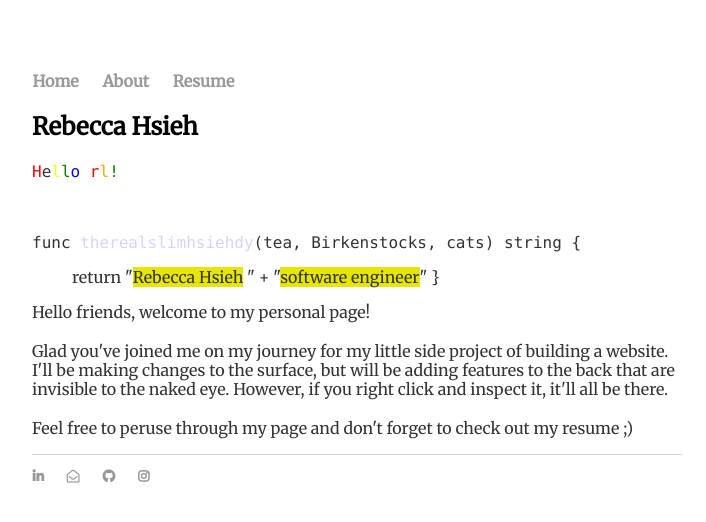
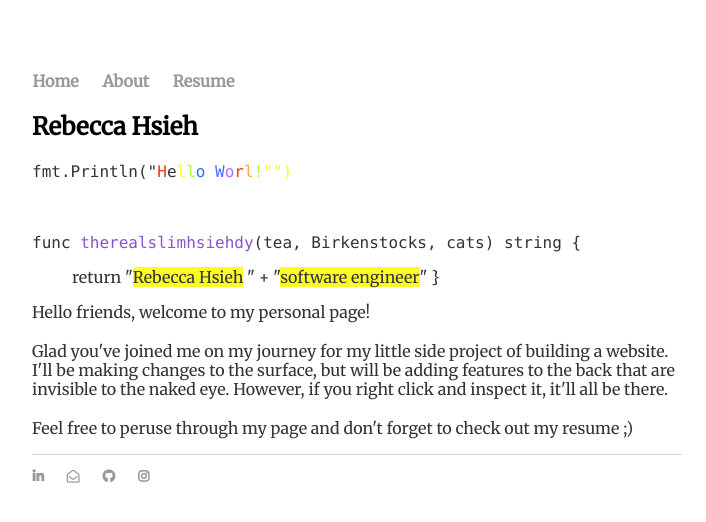
Before and after one commit to therealslimhsiehdy/therealslimhsiehdy.github.io, a Jekyll site: the page built from index.html, in a window 1280 px wide. Shown: the top 522 px of the page, without its empty margins (283-989 px from the left). Built offline with Jekyll 4.4.1, drawn with Linux system fonts in a browser that asks for light colours; nearby versions of some CDN libraries.

Commit message:
Fix coloring and text

```diff
--- a/_layouts/default.html
+++ b/_layouts/default.html
@@ -19,10 +19,11 @@
 		<div class="container">
     		<div class="blurb">
         		<h2>Rebecca Hsieh</h2>
-       			<p class="cb"><font color="red">H</font><font colour="orange">e</font><font color="yellow">l</font><font color="green">l</font><font color="blue">o</font> <font color="indigo"W</font><font color="violet"o</font><font color="red">r</font><font color="orange">l</font><font color="yellow"d</font><font color="green">!</font></p>
+       			<p class="cb">fmt.Println("<font color="#EF3710">H</font><font colour="#FAA838">e</font><font color="#FDFD26">l</font><font color="#A4FF37">l</font><font color="#3768FF">o</font> <font color="#4869FE">W</font><font color="#B26BFE">o</font><font color="#EF3710">r</font><font color="#FAA838">l</font><font color="#FDFD26"d</font><font color="#A4FF37">!</font>"")</p>
        			<br>
-       			<p class="cb">func <font color="#DCD0FF">therealslimhsiehdy</font>(tea, Birkenstocks, cats) string {
-       			<p class="tab">return "<span style="background-color: #E6E600">Rebecca Hsieh</span> " + "<span style="background-color: #E6E600">software engineer</span>"
+       			<p class="cb">func <font color="#8D53CB">therealslimhsiehdy</font>(tea, Birkenstocks, cats) string {
+       			<p class="tab">return "<span style="background-color: #FDFD26">Rebecca Hsieh</span> " + "<span style="background-color: #FDFD26">software engineer</span>"
+
        			}
        			</p></p>
         		<!--<p class="cb"><font color="orange">This text should be orange and in code block style</font></p> -->
```
